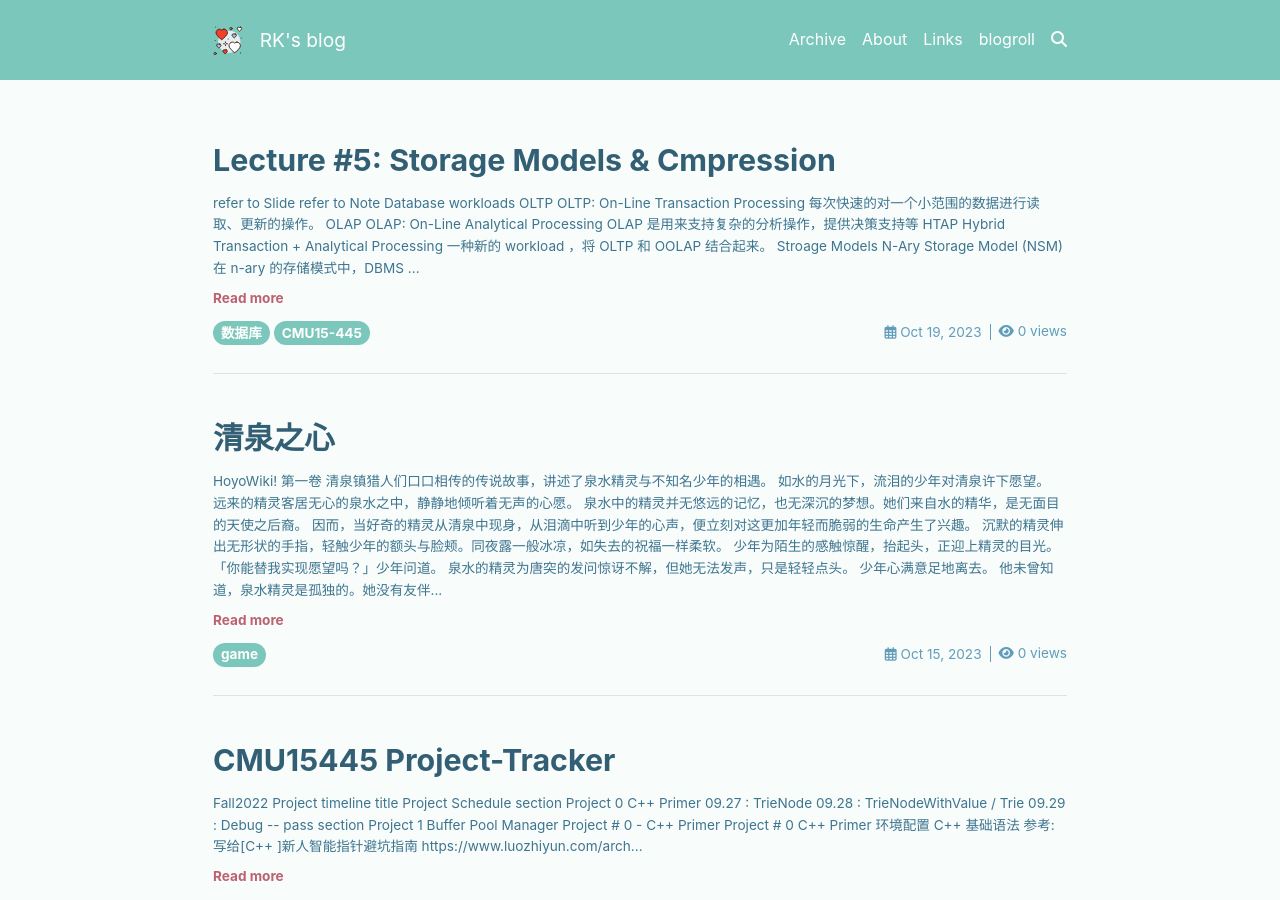
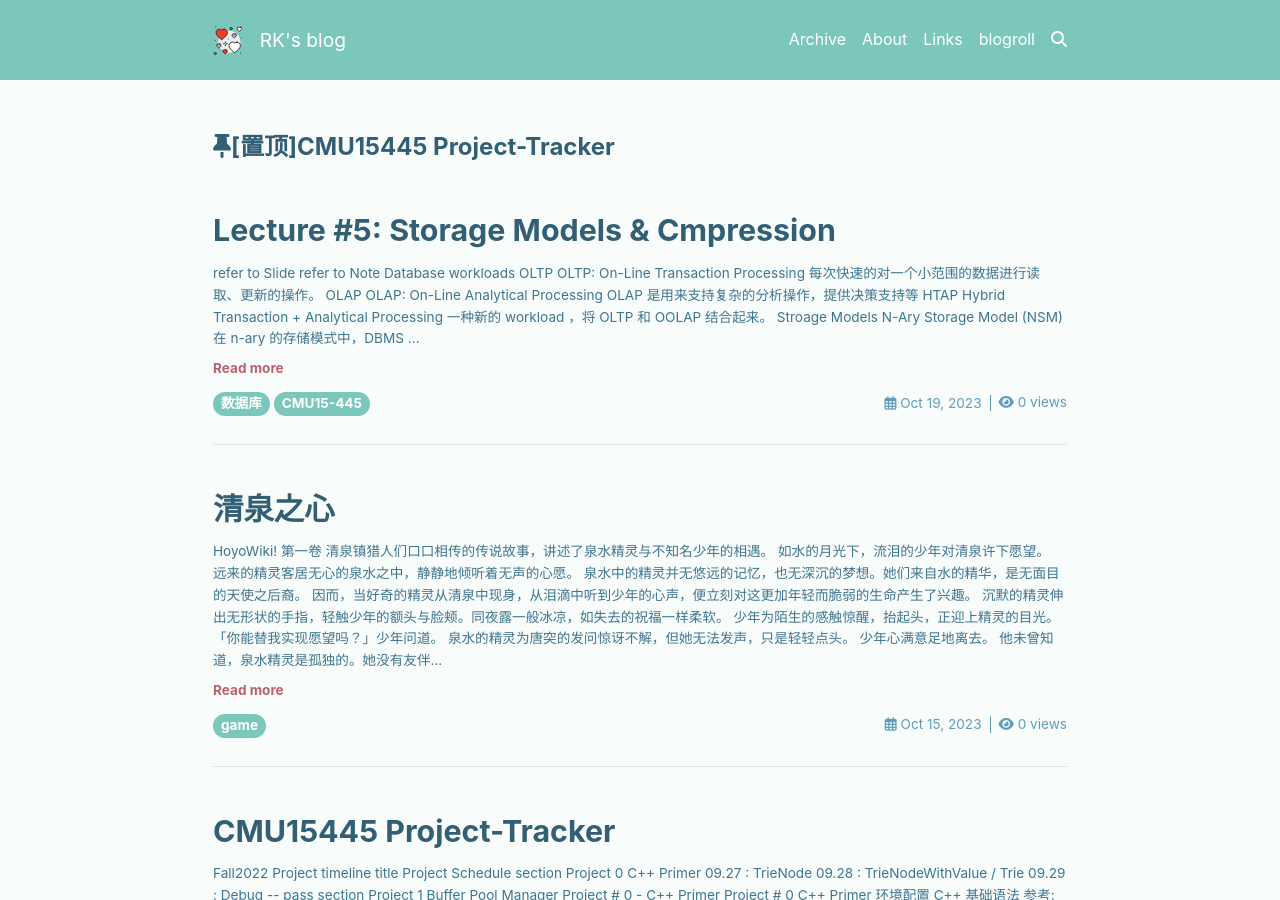
Before and after one commit to fleekgonzalo/Real-king-Ph.GitHub.io, a Jekyll site: the page built from index.html, in a window 1280 px wide and 900 px high. Built offline with Jekyll 4.4.1, drawn with Linux system fonts in a browser that asks for light colours; nearby versions of some CDN libraries; the list of posts is cut into pages by our own code; comment, search, counter and statistics services are not loaded.

Commit message:
✨ feat: 页首 `top: true` 置顶

```diff
--- a/_includes/article-list.html
+++ b/_includes/article-list.html
@@ -24,6 +24,23 @@
   <div class="article-list grid grid--p-3">
   {%- endif -%}
 {%- endif -%}
+
+
+{%- for _article in _sorted_list -%}
+  {%- if _article.top == true -%}
+    <div class="item__content">
+      <header>
+        {%- include snippets/prepend-baseurl.html path=_article.url -%}
+        {%- assign _article_url = __return -%}
+        <a href="{{ _article_url }}">
+          <h3 itemprop="headline" class="item__header">
+            <i class="fa-sharp fa-solid fa-thumbtack"></i>[置顶]{{ _article.title }}
+          </h3>
+        </a>
+      </header>
+    </div>
+  {%- endif -%}
+{%- endfor -%}
 
   {%- for _article in _sorted_list -%}
 
```
Also changed, not shown: _posts/2023-09-12M/2023-10-02-CMU-Project-Tracker.md (+1 -0 lines).
